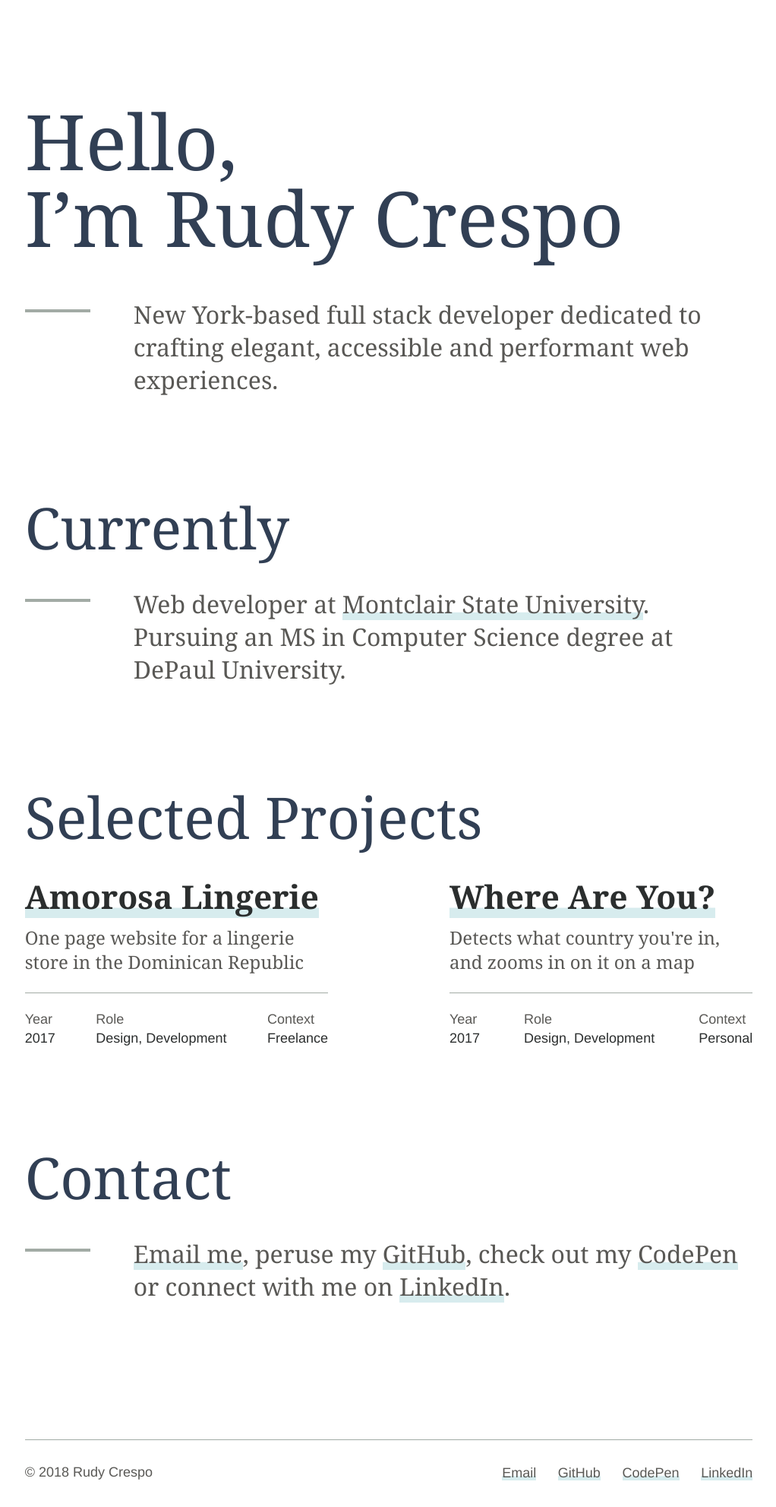
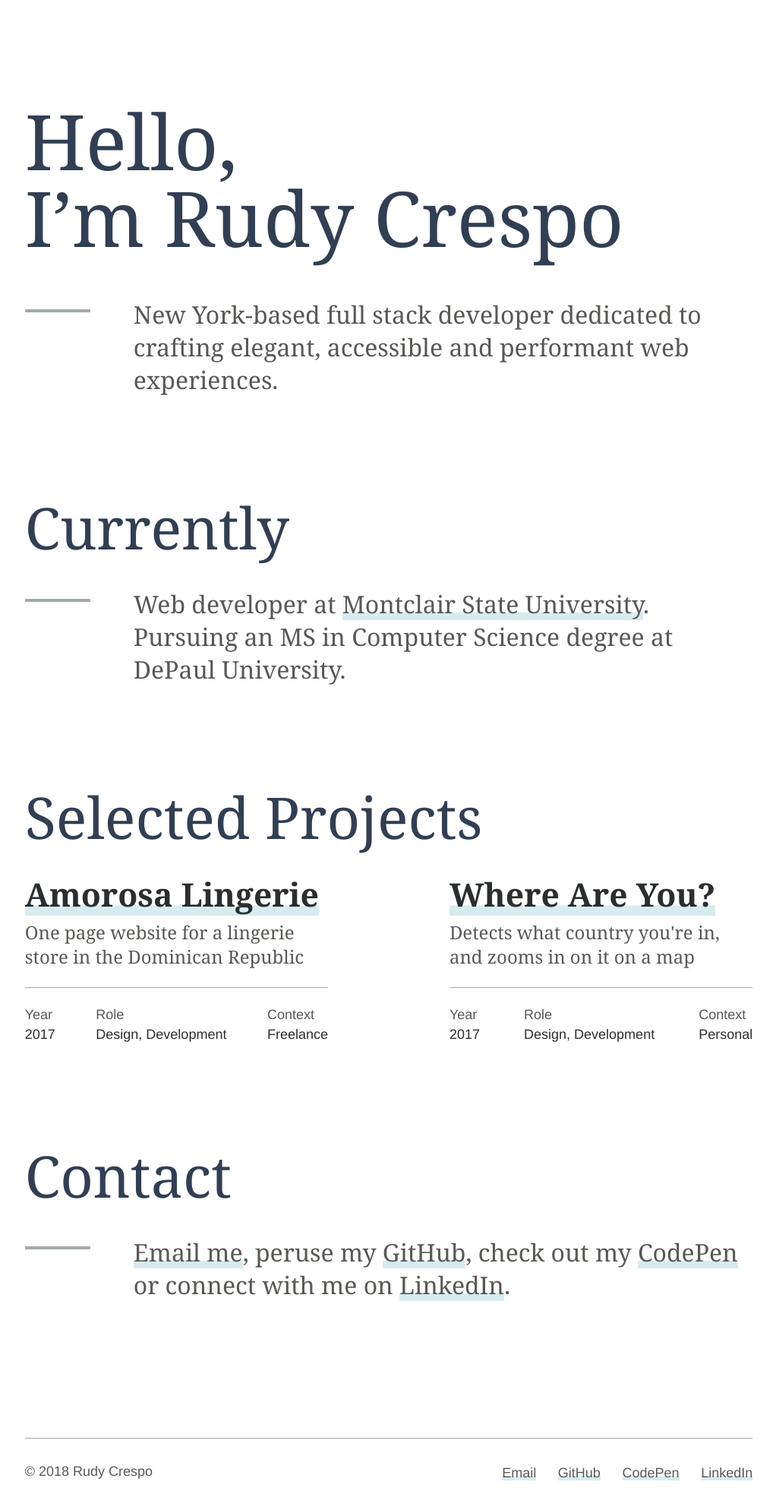
Before and after one commit to rcrespo9/portfolio-2018, a Jekyll site: the page built from index.md, in a window 1280 px wide. Shown: the whole page at 76% size, without its empty margins (128-1150 px from the left). Built offline with Jekyll 4.4.1, drawn with Linux system fonts in a browser that asks for light colours; some web fonts are replaced.

Commit message:
drying css up a bit

```diff
--- a/_sass/base/_base.scss
+++ b/_sass/base/_base.scss
@@ -3,6 +3,7 @@ html {
   color: $md-gray;
   font-family: $serif-font;
   font-size: 18px;
+  line-height: strip-unit( modular-scale(1));
   text-rendering: optimizeLegibility;
   -moz-osx-font-smoothing: grayscale;
   -webkit-font-smoothing: antialiased;
@@ -24,6 +25,12 @@ dd {
   margin: 0;
 }
 
+h1,
+h2,
+h3 {
+  line-height: 1;
+}
+
 ul {
   padding: 0;
   list-style: none;
--- a/_sass/components/_page-section.scss
+++ b/_sass/components/_page-section.scss
@@ -34,5 +34,4 @@
 
     .c-page-section__blurb {
       font-size: modular-scale(2);
-      line-height: strip-unit( modular-scale(1) );
     }
--- a/_sass/components/_projects.scss
+++ b/_sass/components/_projects.scss
@@ -23,7 +23,6 @@
 
     .c-project__description {
       font-size: modular-scale(1);
-      line-height: strip-unit( modular-scale(1));
     }
 
   .c-project__attributes {
@@ -36,7 +35,7 @@
     }
 
       .attribute__name {
-        margin-bottom: modular-scale(-5);
+        margin-bottom: modular-scale(-8);
       }
 
       .attribute__val {
--- a/_sass/helpers/_mixins.scss
+++ b/_sass/helpers/_mixins.scss
@@ -2,7 +2,6 @@
   margin-bottom: modular-scale(-2);
   color: $navy-blue;
   font-weight: map-get($font-weight, book);
-  line-height: 1;
 }
 
 @mixin small-text {
```
